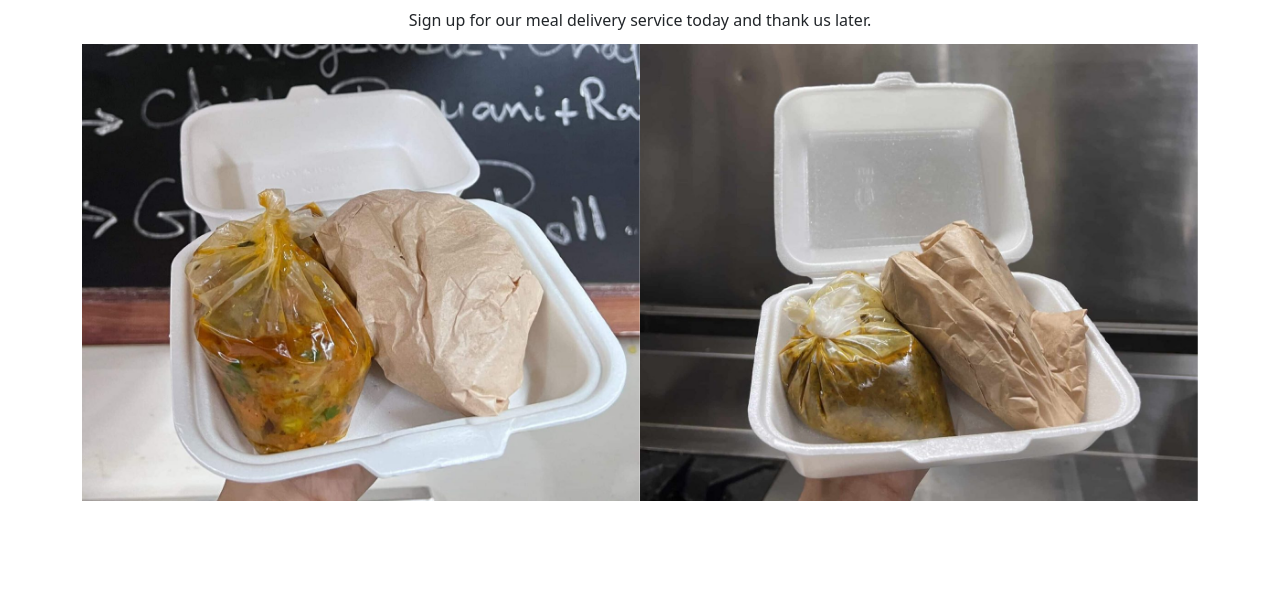
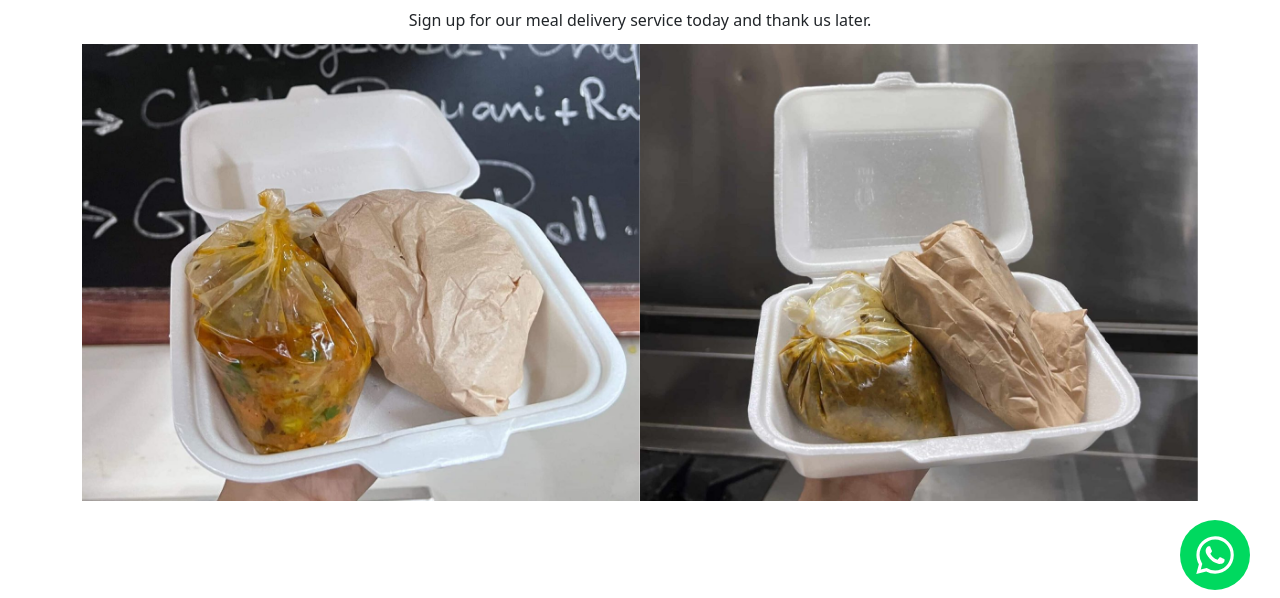
Before and after one commit to kashanButt/sichan-theme, a website: page meal-plans/index.html in a window 1280 px wide. Shown: the part 180-778 px from the top of the page. Drawn offline with nearby package versions, Linux system fonts and the light colour scheme.

Commit message:
added whatsapp btn

```diff
--- a/meal-plans/index.html
+++ b/meal-plans/index.html
@@ -370,6 +370,15 @@
             <p class="fs-3 mb-4">11am-11pm</p>
             <p class="fs-1"><i class='bx bxl-facebook-circle'></i> <i class='bx bxl-instagram'></i></p>
         </div>
+        <button class="whatsappBtn">
+            <a href="https://wa.me/+92 number/">
+                <svg xmlns="http://www.w3.org/2000/svg" width="50" height="50" viewBox="0 0 24 24" style="fill: white;">
+                    <path fill-rule="evenodd" clip-rule="evenodd"
+                        d="M18.403 5.633A8.919 8.919 0 0 0 12.053 3c-4.948 0-8.976 4.027-8.978 8.977 0 1.582.413 3.126 1.198 4.488L3 21.116l4.759-1.249a8.981 8.981 0 0 0 4.29 1.093h.004c4.947 0 8.975-4.027 8.977-8.977a8.926 8.926 0 0 0-2.627-6.35m-6.35 13.812h-.003a7.446 7.446 0 0 1-3.798-1.041l-.272-.162-2.824.741.753-2.753-.177-.282a7.448 7.448 0 0 1-1.141-3.971c.002-4.114 3.349-7.461 7.465-7.461a7.413 7.413 0 0 1 5.275 2.188 7.42 7.42 0 0 1 2.183 5.279c-.002 4.114-3.349 7.462-7.461 7.462m4.093-5.589c-.225-.113-1.327-.655-1.533-.73-.205-.075-.354-.112-.504.112s-.58.729-.711.879-.262.168-.486.056-.947-.349-1.804-1.113c-.667-.595-1.117-1.329-1.248-1.554s-.014-.346.099-.458c.101-.1.224-.262.336-.393.112-.131.149-.224.224-.374s.038-.281-.019-.393c-.056-.113-.505-1.217-.692-1.666-.181-.435-.366-.377-.504-.383a9.65 9.65 0 0 0-.429-.008.826.826 0 0 0-.599.28c-.206.225-.785.767-.785 1.871s.804 2.171.916 2.321c.112.15 1.582 2.415 3.832 3.387.536.231.954.369 1.279.473.537.171 1.026.146 1.413.089.431-.064 1.327-.542 1.514-1.066.187-.524.187-.973.131-1.067-.056-.094-.207-.151-.43-.263">
+                    </path>
+                </svg>
+            </a>
+        </button>
     </footer>
     <script src=" ../assets/js/swiper.js">
     </script>
```
